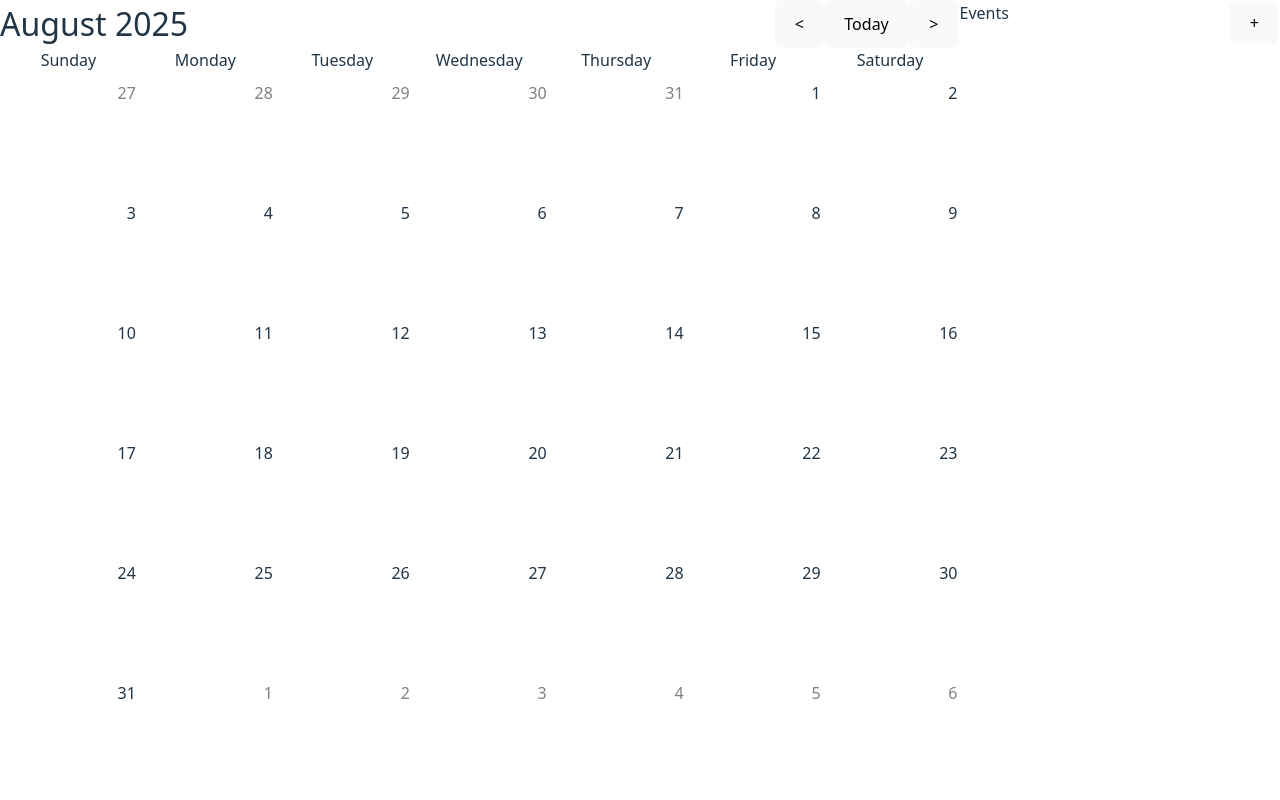
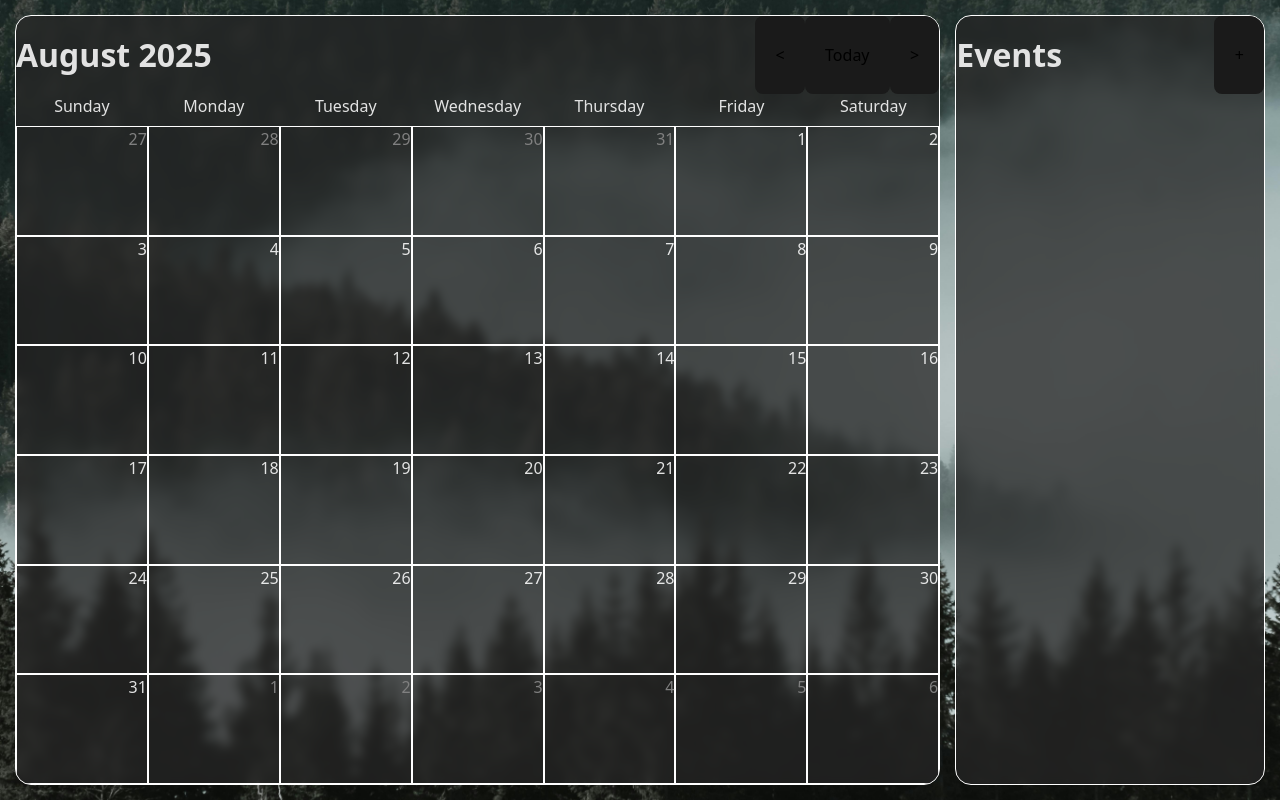
Before and after one commit to Vicente-III-H/calendar, a React (Vite) app: page / in a window 1280 px wide. Built offline with nearby package versions, Linux system fonts and the light colour scheme.

Commit message:
Add basic background container styling

```diff
--- a/src/App.css
+++ b/src/App.css
@@ -1,6 +1,10 @@
 #container {
   width: 100vw;
   height: 100vh;
+
+  box-sizing: border-box;
+  padding: 15px;
+  gap: 15px;
 
   align-items: stretch;
 }
@@ -21,3 +25,14 @@
 .grid {
   display: grid;
 }
+
+.background {
+  border: 1px solid white;
+  border-radius: 16px;
+  overflow: hidden;
+
+  background-color: hsla(0, 0%, 15%, 0.75);
+
+  backdrop-filter: blur(5px);
+  -webkit-backdrop-filter: blur(5px);
+}
--- a/src/calendar/calendar.jsx
+++ b/src/calendar/calendar.jsx
@@ -8,7 +8,7 @@ function CalendarHeader({ year, month, changeMonth }) {
     return (
         <>
             <div id='calendar-header' className='flexbox'>
-                <div className='flex-grow'>{monthNames[month] + " " + year}</div>
+                <h1 className='flex-grow'>{monthNames[month] + " " + year}</h1>
                 <button onClick={() => {changeMonth(-1)}}>{"<"}</button>
                 <button onClick={() => {changeMonth()}}>Today</button>
                 <button onClick={() => {changeMonth(1)}}>{">"}</button>
@@ -72,7 +72,7 @@ function Calendar({ eventList }) {
     const monthKey = calendarDate.getFullYear() + "-" + calendarDate.getMonth();
 
     return (
-        <div id='calendar-container' className='flexbox-column'>
+        <div id='calendar-container' className='flexbox-column background'>
             <CalendarHeader year={calendarDate.getFullYear()} month={calendarDate.getMonth()} changeMonth={changeMonth}></CalendarHeader>
             <CalendarDisplay calendarDate={calendarDate} eventList={monthKey in eventList.events ? eventList.events[monthKey] : {}}></CalendarDisplay>
         </div>
--- a/src/events/events.css
+++ b/src/events/events.css
@@ -1,7 +1,3 @@
-#events-container {
-    border: 1px solid white;
-}
-
 #events-section-container {
     overflow-x: scroll;
 }
@@ -17,7 +13,8 @@
     align-items: center;
 
     background-color: hsla(0, 0%, 0%, 0.25);
-    backdrop-filter: blur(5px); /* Should add webkit if blur is to be used */
+    backdrop-filter: blur(5px);
+    -webkit-backdrop-filter: blur(5px);
 }
 
 #modal {
--- a/src/events/events.jsx
+++ b/src/events/events.jsx
@@ -152,9 +152,9 @@ function Events({ eventList, setEventList }) {
 
     return (
         <>
-            <div id="events-container" className="flex-grow flexbox-column">
+            <div id="events-container" className="flex-grow flexbox-column background">
                 <div id="events-header" className="flexbox">
-                    <div className="flex-grow">Events</div>
+                    <h1 className="flex-grow">Events</h1>
                     <button onClick={() => {setShowModal(true)}}>+</button>
                 </div>
                 <div id="events-section-container">
--- a/src/index.css
+++ b/src/index.css
@@ -13,15 +13,6 @@
   -moz-osx-font-smoothing: grayscale;
 }
 
-a {
-  font-weight: 500;
-  color: #646cff;
-  text-decoration: inherit;
-}
-a:hover {
-  color: #535bf2;
-}
-
 body {
   margin: 0;
   display: flex;
@@ -29,13 +20,19 @@ body {
   min-width: 320px;
   min-height: 100vh;
   overflow: hidden;
+
+  background-image: url(./assets/forest-background.jpg);
+  background-position: center;
+  background-repeat: no-repeat;
+  background-size: cover;
 }
 
 h1 {
-  font-size: 3.2em;
+  font-size: 2rem;
   line-height: 1.1;
 }
 
+/* change button */
 button {
   border-radius: 8px;
   border: 1px solid transparent;
@@ -50,16 +47,3 @@ button {
 button:hover {
   border-color: #646cff;
 }
-
-@media (prefers-color-scheme: light) {
-  :root {
-    color: #213547;
-    background-color: #ffffff;
-  }
-  a:hover {
-    color: #747bff;
-  }
-  button {
-    background-color: #f9f9f9;
-  }
-}
```
Also changed, not shown: src/assets/forest-background.jpg (added).
